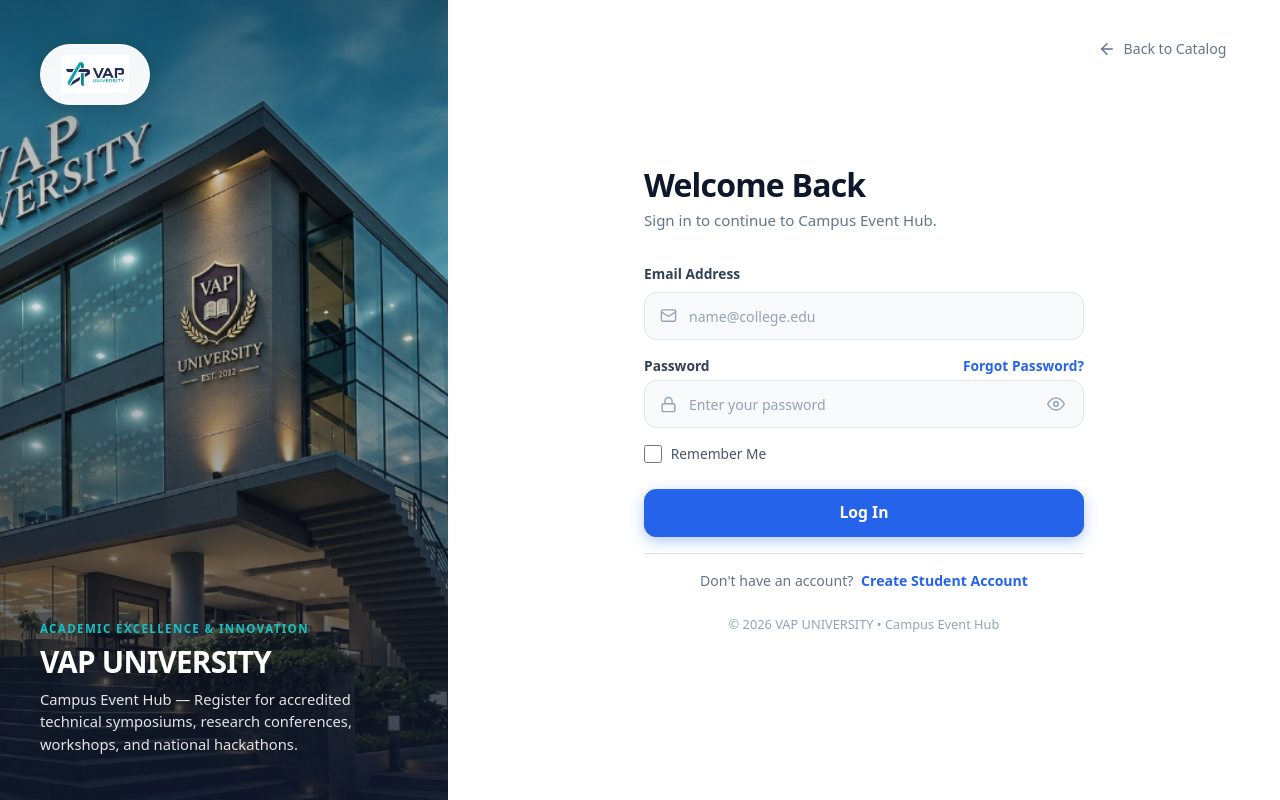
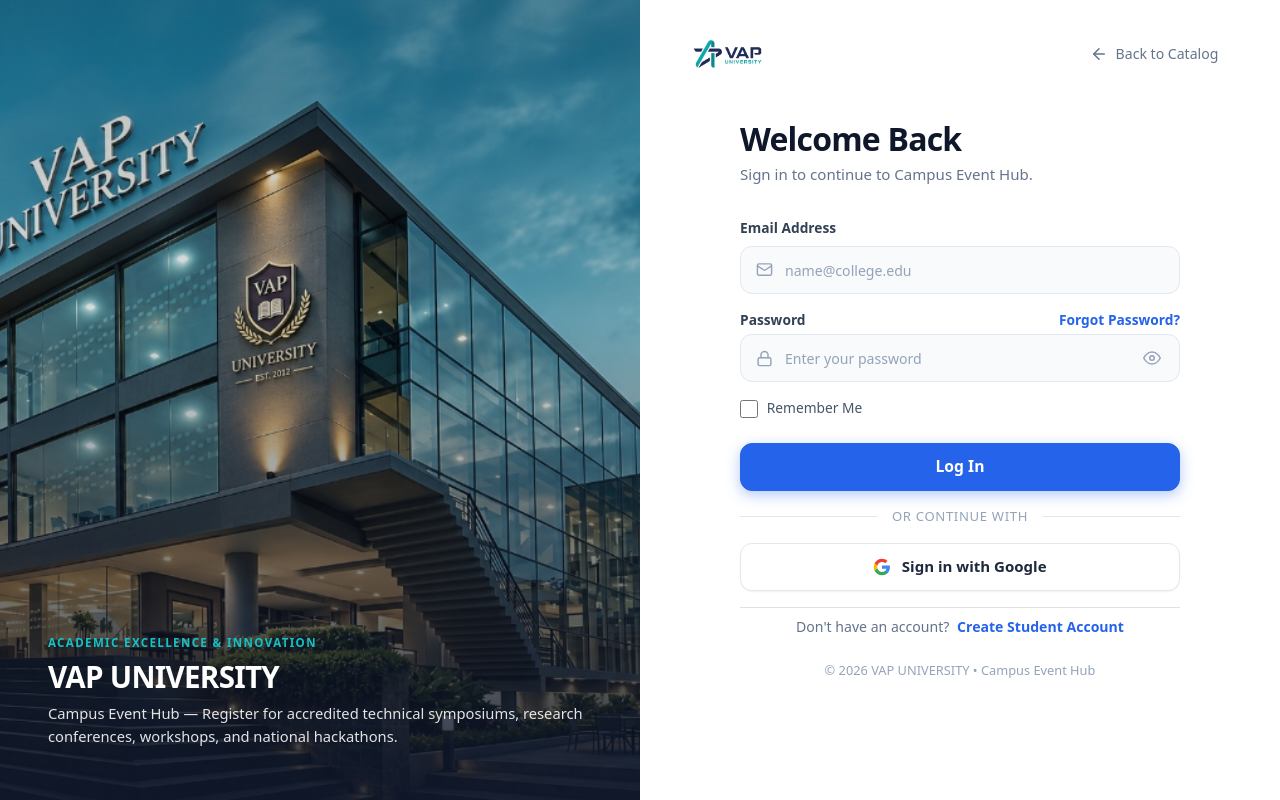
Before and after one commit to as9556641-svg/College_event_project, an ASP.NET Core app: page /Account/Login in a window 1280 px wide. Run offline with ASP.NET Core 8, Linux system fonts and the light colour scheme; some libraries are stand-ins or nearby versions.

Commit message:
feat(auth): set 50/50 split ratio, reposition brand logo to login panel, add google sign-in button

```diff
--- a/src/CollegeEventRegistration.Web/Views/Account/Login.cshtml
+++ b/src/CollegeEventRegistration.Web/Views/Account/Login.cshtml
@@ -15,7 +15,7 @@
 </head>
 <body class="auth-body m-0 p-0 overflow-hidden-desktop" style="overflow-x: hidden;">
     <div class="auth-split-wrapper">
-        <!-- LEFT PANEL (DESKTOP): 35% Full-Height University Campus Photo -->
+        <!-- LEFT PANEL (DESKTOP): 50% Full-Height University Campus Photo -->
         <div class="auth-split-left" aria-hidden="true">
             <img src="~/images/branding/vap-university-campus.jpg"
                  alt="VAP University Campus"
@@ -23,16 +23,6 @@
                  asp-append-version="true" />
 
             <div class="auth-campus-overlay">
-                <!-- Top-Left Branding on Photograph -->
-                <div class="auth-campus-top-brand">
-                    <div class="auth-campus-logo-pill">
-                        <img src="~/images/branding/vap-university-logo.png"
-                             alt="VAP University Logo"
-                             class="auth-campus-logo"
-                             asp-append-version="true" />
-                    </div>
-                </div>
-
                 <!-- Bottom-Left Institutional Welcome Message -->
                 <div class="auth-campus-bottom-message">
                     <span class="auth-campus-kicker">Academic Excellence &amp; Innovation</span>
@@ -44,10 +34,16 @@
             </div>
         </div>
 
-        <!-- RIGHT PANEL: Dedicated Form Area (Desktop Clean White / Mobile Elevated Card) -->
+        <!-- RIGHT PANEL (50%): Dedicated Form Area (Desktop Clean White / Mobile Elevated Card) -->
         <div class="auth-split-right">
-            <!-- Discreet Top Navigation (Back to Catalog) -->
-            <div class="auth-top-nav">
+            <!-- Top Navigation Bar: Official Logo on Left, Back to Catalog on Right -->
+            <div class="auth-split-topbar">
+                <a asp-controller="Home" asp-action="Index" class="auth-desktop-brand" title="VAP UNIVERSITY Campus Event Hub">
+                    <img src="~/images/branding/vap-university-logo.png"
+                         alt="VAP University"
+                         class="auth-desktop-logo"
+                         asp-append-version="true" />
+                </a>
                 <a asp-controller="Home" asp-action="Index" class="auth-back-link" title="Return to Event Catalog">
                     <svg width="18" height="18" viewBox="0 0 24 24" fill="none" stroke="currentColor" stroke-width="2" stroke-linecap="round" stroke-linejoin="round">
                         <line x1="19" y1="12" x2="5" y2="12"></line>
@@ -177,8 +173,33 @@
                     </button>
                 </form>
 
+                <!-- Social Auth Divider -->
+                <div class="auth-divider my-3">
+                    <span class="auth-divider-line"></span>
+                    <span class="auth-divider-text">or continue with</span>
+                    <span class="auth-divider-line"></span>
+                </div>
+
+                <!-- Google Sign-In Setup Notification (Informational) -->
+                <div id="googleAuthAlert" class="alert alert-info alert-dismissible fade show p-2 mb-2" style="display: none; font-size: 0.82rem;" role="alert">
+                    <svg width="15" height="15" viewBox="0 0 24 24" fill="none" stroke="currentColor" stroke-width="2" class="me-1 inline-block align-text-top"><circle cx="12" cy="12" r="10"></circle><line x1="12" y1="16" x2="12" y2="12"></line><line x1="12" y1="8" x2="12.01" y2="8"></line></svg>
+                    <strong>Google Sign-In:</strong> OAuth Client ID configuration in <code>appsettings.json</code> is required for live SSO redirection.
+                    <button type="button" class="btn-close p-2" onclick="document.getElementById('googleAuthAlert').style.display='none';" aria-label="Close"></button>
+                </div>
+
+                <!-- Google Sign-In Button -->
+                <button type="button" class="btn-auth-google w-100 mb-3" id="btnGoogleSignIn" title="Sign in with Google">
+                    <svg class="google-icon" width="18" height="18" viewBox="0 0 24 24" aria-hidden="true">
+                        <path fill="#4285F4" d="M22.56 12.25c0-.78-.07-1.53-.2-2.25H12v4.26h5.92c-.26 1.37-1.04 2.53-2.21 3.31v2.77h3.57c2.08-1.92 3.28-4.74 3.28-8.09z"/>
+                        <path fill="#34A853" d="M12 23c2.97 0 5.46-.98 7.28-2.66l-3.57-2.77c-.98.66-2.23 1.06-3.71 1.06-2.86 0-5.29-1.93-6.16-4.53H2.18v2.84C3.99 20.53 7.7 23 12 23z"/>
+                        <path fill="#FBBC05" d="M5.84 14.09c-.22-.66-.35-1.36-.35-2.09s.13-1.43.35-2.09V7.06H2.18C1.43 8.55 1 10.22 1 12s.43 3.45 1.18 4.94l2.85-2.22.81-.63z"/>
+                        <path fill="#EA4335" d="M12 5.38c1.62 0 3.06.56 4.21 1.64l3.15-3.15C17.45 2.09 14.97 1 12 1 7.7 1 3.99 3.47 2.18 7.06l3.66 2.84c.87-2.6 3.3-4.52 6.16-4.52z"/>
+                    </svg>
+                    <span>Sign in with Google</span>
+                </button>
+
                 <!-- Below button: Don't have an account? Create Student Account -->
-                <div class="text-center pt-3 border-top border-slate-100">
+                <div class="text-center pt-2 border-top border-slate-100">
                     <p class="auth-register-text mb-0">
                         Don't have an account?
                         <a asp-controller="Account" asp-action="Register" asp-route-returnurl="@ViewData["ReturnUrl"]" class="auth-vap-link ms-1">
--- a/src/CollegeEventRegistration.Web/wwwroot/css/auth.css
+++ b/src/CollegeEventRegistration.Web/wwwroot/css/auth.css
@@ -41,11 +41,11 @@
   position: relative;
 }
 
-/* Left Panel: 35% Photographic Panel */
+/* Left Panel: 50% Full-Height University Campus Photo */
 .auth-split-left {
-  flex: 0 0 35%;
-  width: 35%;
-  max-width: 35%;
+  flex: 0 0 50%;
+  width: 50%;
+  max-width: 50%;
   min-height: 100vh;
   height: 100vh;
   position: sticky;
@@ -60,7 +60,7 @@
   height: 100%;
   min-height: 100%;
   object-fit: cover;
-  object-position: 45% 20%;
+  object-position: center;
   display: block;
 }
 
@@ -72,36 +72,11 @@
   bottom: 0;
   display: flex;
   flex-direction: column;
-  justify-content: space-between;
-  padding: 2.75rem 2.5rem;
-  background: linear-gradient(180deg, rgba(15, 23, 42, 0.45) 0%, rgba(15, 23, 42, 0.12) 35%, rgba(15, 23, 42, 0.90) 100%);
+  justify-content: flex-end;
+  padding: 3.25rem 3rem;
+  background: linear-gradient(180deg, rgba(15, 23, 42, 0.25) 0%, rgba(15, 23, 42, 0.15) 40%, rgba(15, 23, 42, 0.90) 100%);
   z-index: 2;
   box-sizing: border-box;
-}
-
-.auth-campus-top-brand {
-  display: flex;
-  align-items: flex-start;
-}
-
-.auth-campus-logo-pill {
-  display: inline-flex;
-  align-items: center;
-  background: rgba(255, 255, 255, 0.96);
-  backdrop-filter: blur(8px);
-  -webkit-backdrop-filter: blur(8px);
-  padding: 0.65rem 1.25rem;
-  border-radius: 9999px;
-  box-shadow: 0 4px 18px rgba(0, 0, 0, 0.16);
-  border: 1px solid rgba(255, 255, 255, 0.8);
-}
-
-.auth-campus-logo {
-  height: 38px;
-  width: auto;
-  max-width: 190px;
-  object-fit: contain;
-  display: block;
 }
 
 .auth-campus-bottom-message {
@@ -135,9 +110,11 @@
   margin-bottom: 0;
 }
 
-/* Right Panel: Clean White Panel */
+/* Right Panel: 50% Clean White Panel */
 .auth-split-right {
-  flex: 1 1 auto;
+  flex: 0 0 50%;
+  width: 50%;
+  max-width: 50%;
   min-height: 100vh;
   display: flex;
   flex-direction: column;
@@ -150,11 +127,39 @@
   box-sizing: border-box;
 }
 
-.auth-top-nav {
+/* Desktop Top Navigation Bar (Logo at Top-Left, Back Link at Top-Right) */
+.auth-split-topbar {
   position: absolute;
   top: 2rem;
-  right: 2.5rem;
+  left: 3rem;
+  right: 3rem;
+  display: flex;
+  justify-content: space-between;
+  align-items: center;
   z-index: 10;
+}
+
+.auth-desktop-brand {
+  display: inline-flex;
+  align-items: center;
+  text-decoration: none;
+}
+
+.auth-desktop-logo {
+  height: 44px;
+  width: auto;
+  max-width: 220px;
+  object-fit: contain;
+  display: block;
+  transition: opacity 0.2s ease;
+}
+
+.auth-desktop-brand:hover .auth-desktop-logo {
+  opacity: 0.88;
+}
+
+.auth-top-nav {
+  display: contents;
 }
 
 .auth-back-link {
@@ -244,9 +249,22 @@
     overflow: visible;
   }
 
+  .auth-split-topbar {
+    position: static;
+    margin-bottom: 1.25rem;
+    display: flex;
+    justify-content: flex-start;
+    align-items: center;
+    width: 100%;
+  }
+
+  .auth-desktop-brand {
+    display: none !important;
+  }
+
   .auth-top-nav {
     position: static;
-    margin-bottom: 1.25rem;
+    margin-bottom: 0;
     align-self: flex-start;
     width: 100%;
   }
@@ -669,6 +687,75 @@ input.input-validation-error:focus {
 }
 
 /* ==========================================================================
+   EXTERNAL AUTH / GOOGLE SIGN-IN STYLING
+   ========================================================================== */
+.auth-divider {
+  display: flex;
+  align-items: center;
+  text-align: center;
+  margin: 1.25rem 0;
+}
+
+.auth-divider-line {
+  flex: 1;
+  height: 1px;
+  background-color: #E2E8F0;
+}
+
+.auth-divider-text {
+  padding: 0 0.85rem;
+  font-size: 0.82rem;
+  font-weight: 500;
+  color: #94A3B8;
+  text-transform: uppercase;
+  letter-spacing: 0.05em;
+}
+
+.btn-auth-google {
+  display: inline-flex;
+  align-items: center;
+  justify-content: center;
+  gap: 0.65rem;
+  width: 100%;
+  height: 3rem; /* 48px touch-friendly height */
+  padding: 0.65rem 1.25rem;
+  font-size: 0.94rem;
+  font-weight: 600;
+  color: #1E293B;
+  background-color: #FFFFFF;
+  border: 1.5px solid #E2E8F0;
+  border-radius: 0.75rem;
+  box-shadow: 0 1px 2px 0 rgba(0, 0, 0, 0.05);
+  cursor: pointer;
+  transition: all 0.18s cubic-bezier(0.16, 1, 0.3, 1);
+  text-decoration: none;
+  box-sizing: border-box;
+}
+
+.btn-auth-google:hover {
+  background-color: #F8FAFC;
+  border-color: #CBD5E1;
+  color: #0F172A;
+  box-shadow: 0 4px 12px -2px rgba(15, 23, 42, 0.08);
+  transform: translateY(-1px);
+}
+
+.btn-auth-google:active {
+  transform: translateY(0);
+  background-color: #F1F5F9;
+}
+
+.btn-auth-google:focus-visible {
+  outline: 2px solid #2563EB;
+  outline-offset: 2px;
+}
+
+.google-icon {
+  flex-shrink: 0;
+  display: block;
+}
+
+/* ==========================================================================
    VALIDATION ALERTS & FOOTERS
    ========================================================================== */
 .auth-alert-summary {
--- a/src/CollegeEventRegistration.Web/wwwroot/js/auth.js
+++ b/src/CollegeEventRegistration.Web/wwwroot/js/auth.js
@@ -52,4 +52,16 @@ document.addEventListener('DOMContentLoaded', function () {
             }
         });
     });
+
+    // 3. Google Sign-In informational action handler
+    const googleBtn = document.getElementById('btnGoogleSignIn');
+    if (googleBtn) {
+        googleBtn.addEventListener('click', function () {
+            const alertBox = document.getElementById('googleAuthAlert');
+            if (alertBox) {
+                alertBox.style.display = 'block';
+                alertBox.scrollIntoView({ behavior: 'smooth', block: 'nearest' });
+            }
+        });
+    }
 });
```
